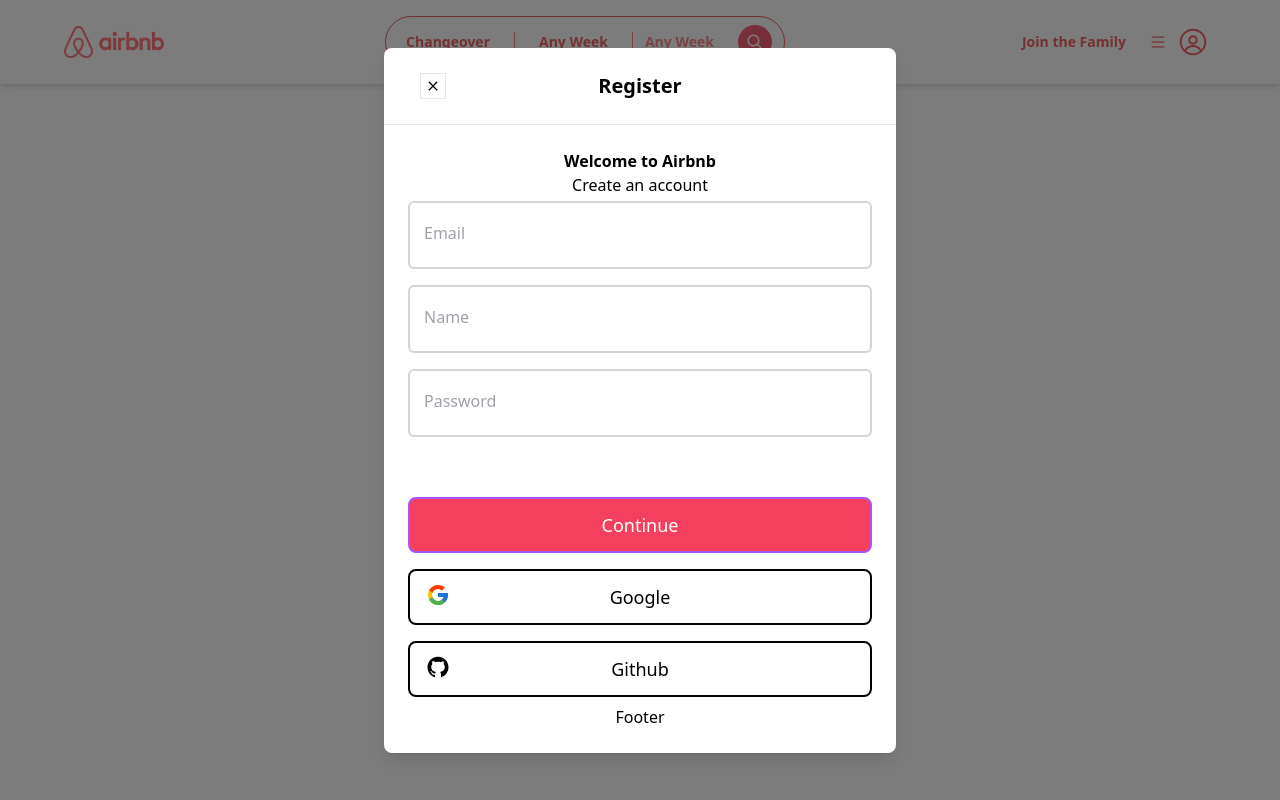
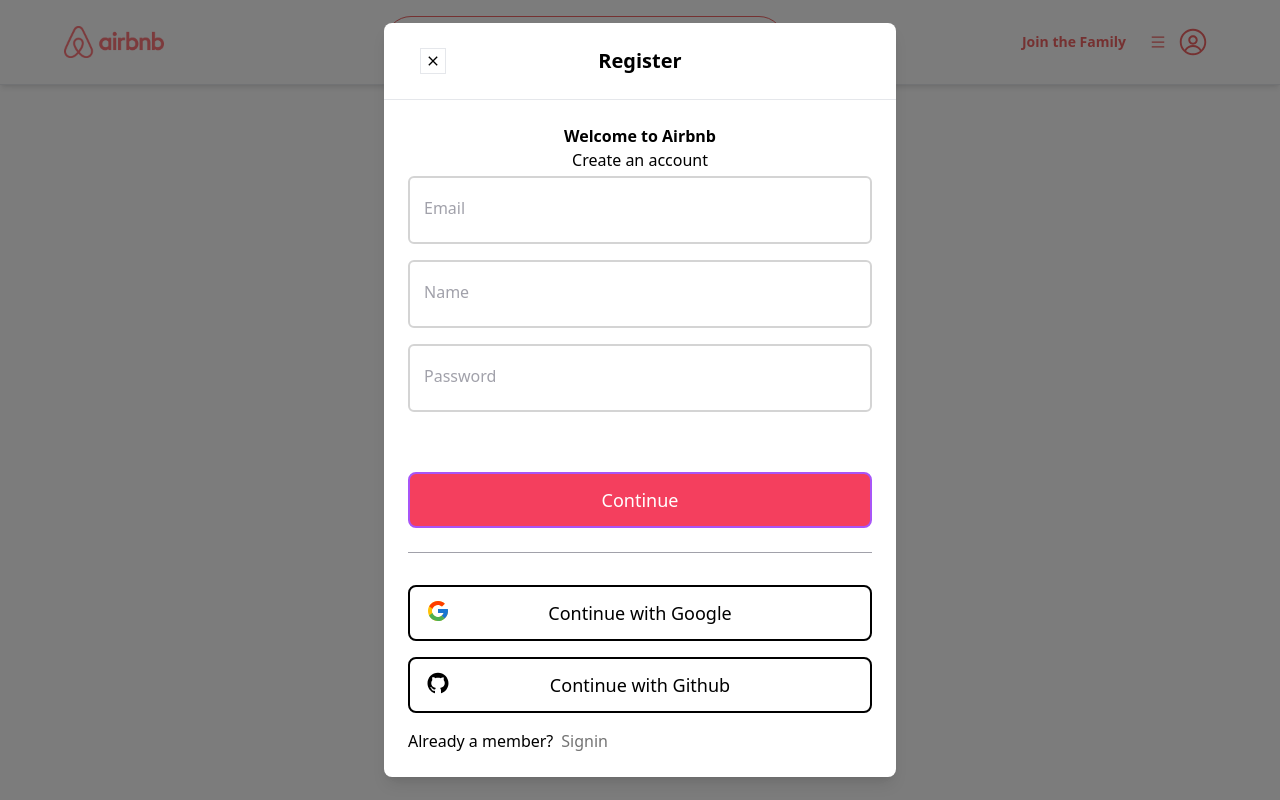
Before and after one commit to raamadithyan/proj_one, a Next.js app: page / in a window 1280 px wide. Built offline with nearby package versions, Linux system fonts and the light colour scheme.

Commit message:
finished Register Modal

```diff
--- a/app/components/modals/Modal.tsx
+++ b/app/components/modals/Modal.tsx
@@ -81,7 +81,7 @@
     items-center
     flex
     overflow-x-hidden
-    overflow-y-auto
+    overflow-y-hidden
     bg-neutral-800/60
     fixed
     inset-0
@@ -105,7 +105,7 @@
       ">
           {/* CONTeNT */}
           <div className={
-            `translate
+            `
           duration-300
           h-full
           ${showModel ? 'translate-y-0' : 'translate-y-full'}
@@ -170,7 +170,7 @@
                 <div className='flex flex-col gap-4'>
               {secondaryAction && secondaryActionLabel && (
                 <Button
-                onClick={handleSubmit}
+                onClick={()=>{}}
                 disabled={!disabled}
                 label={'Error'}
                 icon={IoMdClose}
@@ -187,21 +187,7 @@
                 // icon={IoMdClose}
                 label='Continue'
                 />
-                <Button  outline
-                onClick={handleSubmit}
-                disabled={disabled}
-                // label={actionLabel}
-                icon={FcGoogle}
-                label='Google'
-                />
 
-                <Button  outline
-                onClick={handleSubmit}
-                disabled={disabled}
-                // label={actionLabel}
-                icon={AiFillGithub}
-                label='Github'
-                />
                 </div>
                 <div className='text-center'>{footer}</div>
 
--- a/app/components/modals/RegisterModal.tsx
+++ b/app/components/modals/RegisterModal.tsx
@@ -12,6 +12,8 @@
 import useRegisterModal from '@/app/hooks/useRegisterModel';
 import  Heading  from '../heading/Heading';
 import   Input  from '../input/Input';
+import Button from '../navbar/Button';
+import { on } from 'stream';
 
 function RegisterModel() {
   const store= useRegisterModal()
@@ -62,7 +64,32 @@
   />
 </div>
 
-const footerContent = <div> Footer</div>
+const footerContent = <div className='flex flex-col gap-4'>
+  <hr  className='border-zinc-400 my-4' />
+
+                <Button  outline
+                onClick={()=>{}}
+                icon={FcGoogle}
+                label='Continue with Google'
+                />
+
+                <Button  outline
+                onClick={()=>{}}
+                icon={AiFillGithub}
+                label='Continue with Github'
+                />
+                <div className='flex gap-2'>
+                  <div>Already a member?</div>
+                  <div
+                  onClick={store.onClose}
+                  className='
+                  text-neutral-500
+                   cursor-pointer
+                   hover:underline
+                   '>Signin</div>
+
+                </div>
+</div>
 
 
   return (
```
